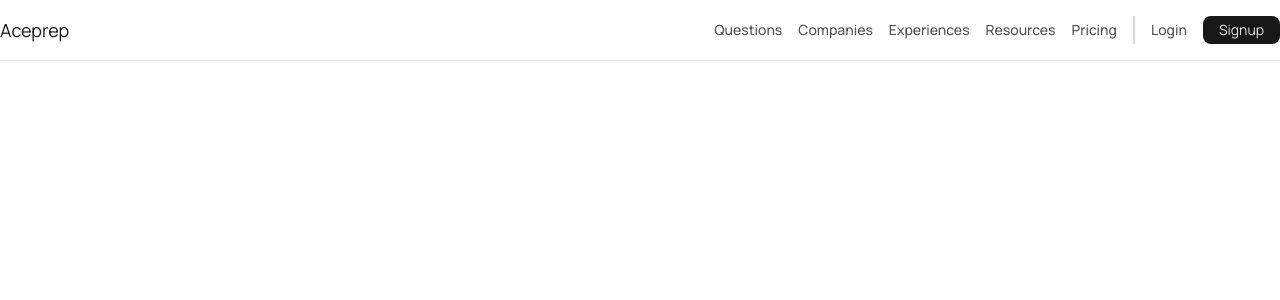
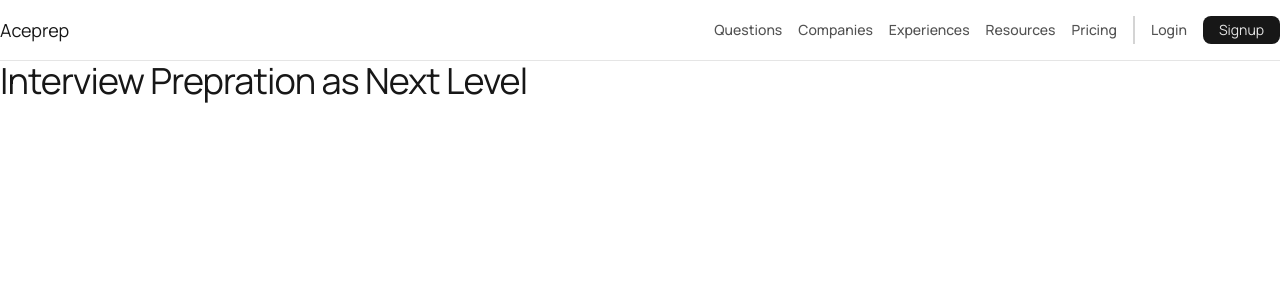
Before and after one commit to PrathamSingh1/Aceprep, a Next.js app in the folder apps/web/: page / in a window 1280 px wide. Shown: the top 300 px of the page. Built offline with nearby package versions, Linux system fonts and the light colour scheme; no server answers.

Commit message:
added heading component

```diff
--- a/apps/web/src/app/(marketing)/page.tsx
+++ b/apps/web/src/app/(marketing)/page.tsx
@@ -1,8 +1,9 @@
+import { Hero } from "@/components/layout/hero";
 
 export default function Home() {
   return (
     <div className="min-h-screen font-display">
-
+      <Hero />
     </div>
   );
 }
--- /dev/null
+++ b/apps/web/src/components/layout/hero.tsx
@@ -0,0 +1,13 @@
+import { Heading } from "../ui/heading"
+import { Container } from "./container"
+
+
+export const Hero = () => {
+  return (
+    <div>
+      <Container>
+        <Heading>Interview Prepration as Next Level</Heading>
+      </Container>
+    </div>
+  )
+}
--- /dev/null
+++ b/apps/web/src/components/ui/heading.tsx
@@ -0,0 +1,14 @@
+import { cn } from "@/lib/utils"
+
+export const Heading = ({ children, className, as = 'h2' }: {
+  children: React.ReactNode,
+  className?: string
+  as?: 'h1' | 'h2'
+}) => {
+  const Tag = as
+  return (
+    <Tag className={cn("text-2xl md:text-4xl lg-text-6xl tracking-tight font-manrope", className)}>
+      {children}
+    </Tag>
+  )
+}
```
